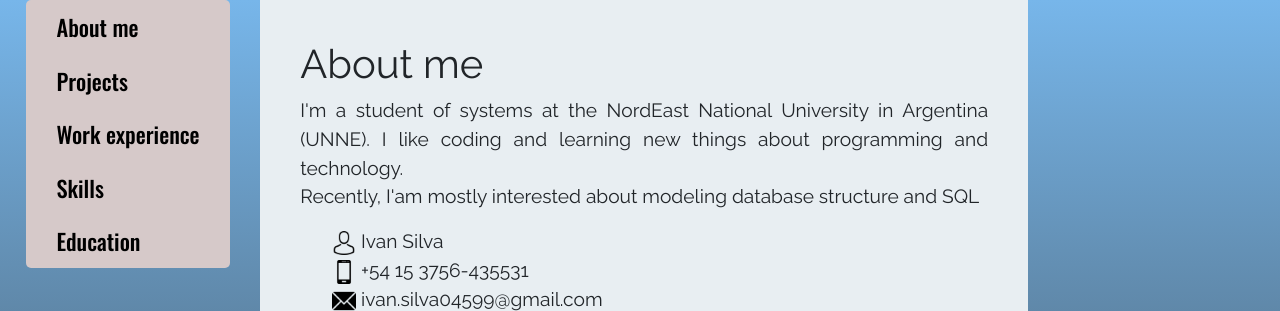
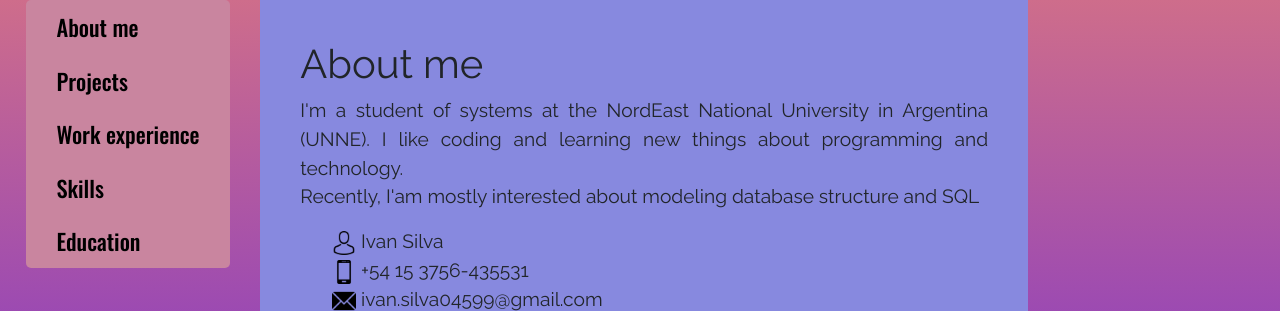
Before and after one commit to Vozroditsya/Portfolio, a website: page index.html in a window 1280 px wide. Shown: the top 311 px of the page. Drawn offline with nearby package versions, Linux system fonts and the light colour scheme.

Commit message:
I have finally decided what color scheme to use

```diff
--- a/index.css
+++ b/index.css
@@ -1,6 +1,6 @@
 
 body {
-  background: linear-gradient(to top, #37393A, #77B6EA);
+  background: linear-gradient(to top, #470ff4, #ce6d8b);
   text-align: justify;
 }
 
@@ -20,6 +20,7 @@ body a:hover{
 .portfolio__nav {
   display: flex;
   justify-content: center;
+  align-items: center;
 }
 
 .portfolio__navigationMenu {
@@ -33,7 +34,7 @@ body a:hover{
   font-size: 1.4rem;
   list-style-type: none;
   overflow: hidden;
-  background-color: #D6C9C9;
+  background-color: #c9859f;
   padding: 0;
   display: flex;
   flex-direction: column;
@@ -47,12 +48,12 @@ body a:hover{
 }
 
 .portfolio__navigationMenu--list a:hover {
-  background-color: #C7D3DD;
+  background-color: #d698b0;
 }
 
 .portfolio__information {
   width: 60%;
-  background-color: #E8EEF2;
+  background-color: #8789df;
   font-size: 1.2rem;
   font-family: 'Raleway', sans-serif;
   padding: 5vh;
```
